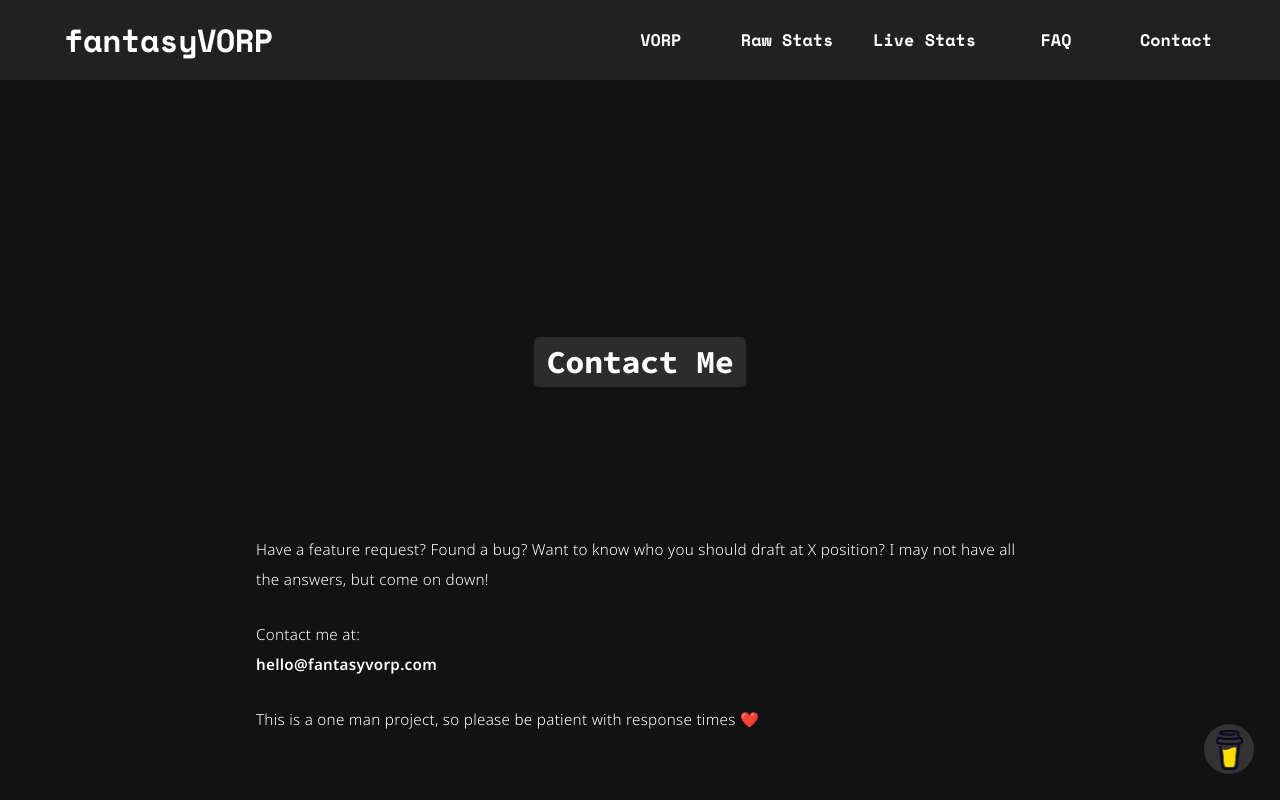
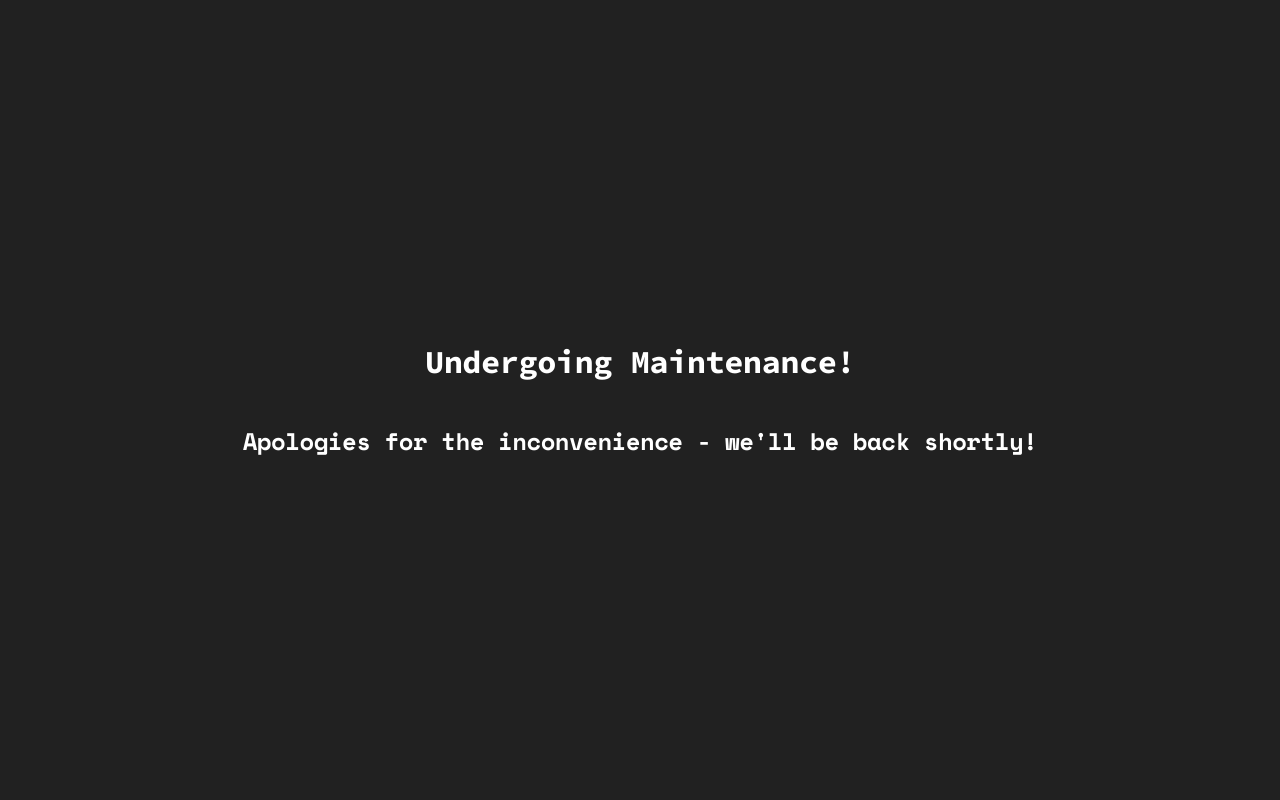
Before and after one commit to DevPelletier/fantasyvorp, a Next.js app: page /contact in a window 1280 px wide. Shown: the top 800 px of the page. Built offline with nearby package versions, Linux system fonts and the light colour scheme.

Commit message:
testing again

```diff
--- a/components/setLeagueSettings.js
+++ b/components/setLeagueSettings.js
@@ -49,6 +49,7 @@ export default function LeagueSettingsForm(props) {
 
     // Get LS Json from public supabase storage file
     let url = 'https://oxkhcrfsekayvbmrpvfj.supabase.co/storage/v1/object/public/site-content/nhl_settings_ID_map.json'
+    leagueSettingFile = {};
     if (!leagueSettingFile) {
 
         fetch(url)
--- a/pages/_app.js
+++ b/pages/_app.js
@@ -15,10 +15,15 @@ import Script from 'next/script';
 function MyApp({ Component, pageProps }) {
   return (
     <>
-    <div className="mobileCover">
+    <div className="underConstruction">
+      <h1>Undergoing Maintenance!</h1>
+      <h2>Apologies for the inconvenience - we'll be back shortly!</h2>
+    </div>
+    {/* <div className="mobileCover">
       <h1>Unfortunately this site is not formatted for mobile yet!</h1>
       <h2>Please view in a larger browser window</h2>
-    </div>
+    </div> */}
+
 
     {/* Google Analytics Tag */}
     <Script id="ga-script-1" async src="https://www.googletagmanager.com/gtag/js?id=G-BDV80K8G13"></Script>
--- a/styles/globals.scss
+++ b/styles/globals.scss
@@ -1,7 +1,7 @@
 @import './core';
 @import './typography';
 
-.mobileCover {
+.mobileCover, .underConstruction {
   height: 100vh;
   width: 100vw;
   position: fixed;
@@ -10,6 +10,10 @@
   @include centerAll;
   display: none;
   padding: 20vh 10vw;
+}
+
+.underConstruction {
+  display: grid;
 }
 
 @media only screen and (max-width: 950px) {
```
